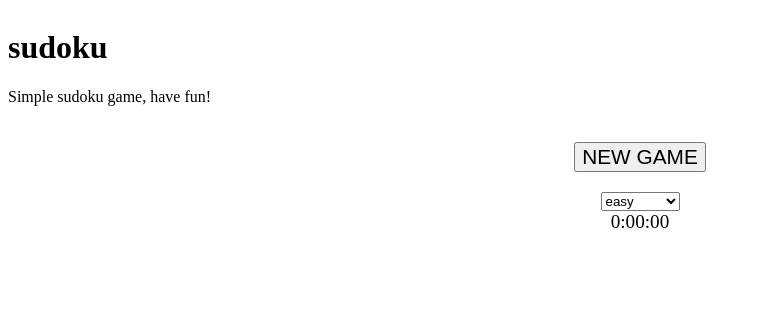
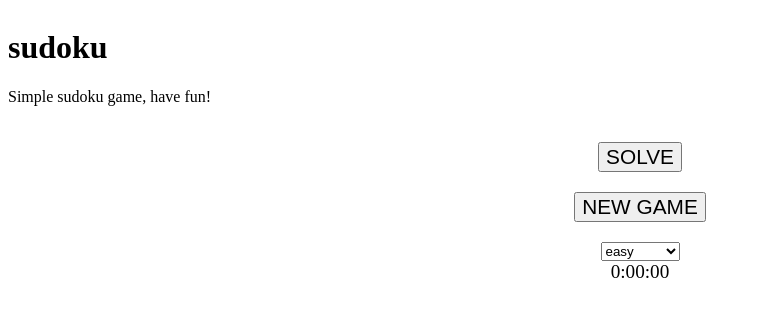
Before and after one commit to wodawodawoda/Sudoku, a React app: page / in a window 1280 px wide. Shown: the top 316 px of the page, without its empty margins (0-760 px from the left). Built offline with nearby package versions, Linux system fonts and the light colour scheme.

Commit message:
Add solve button

```diff
--- a/src/app.sass
+++ b/src/app.sass
@@ -4,7 +4,6 @@
 .sudoku
   display: grid
   grid-gap: 20px
-
 
 .panel
   display: flex
--- a/src/containers/App.js
+++ b/src/containers/App.js
@@ -20,8 +20,9 @@ class App extends Component {
       al: ''
     }
     this.getTemplate = this.getTemplate.bind(this);
-    this.getTime = this.getTime.bind(this);
+    // this.getTime = this.getTime.bind(this);
     this.changeSum= this.changeSum.bind(this);
+    this.solve= this.solve.bind(this);
   }
   getTemplate(event) {
     const level = event.target.nextElementSibling.value;
@@ -49,14 +50,20 @@ class App extends Component {
     if(this.state.run) {this.timer = setInterval(() => this.setState({time: time + 1}), 1000)}
   }
 
-  getTime(time) {
-    console.log(time) // "this.setState is not a function???"
+  // getTime(time) {
+  //   console.log(time) // "this.setState is not a function???"
+  // }
+  solve() {
+    this.setState({
+      template: this.state.solution,
+      run: false
+    })
   }
   render() {
     return(
       <div className="sudoku">
         <Header />
-        <Panel click={this.getTemplate} run={this.state.run} getTime={this.getTime}/>
+        <Panel click={this.getTemplate} solve={this.solve} run={this.state.run}/>
         <Board template={this.state.template} changeSum={this.changeSum}/>
         {this.state.win && <Win click={this.getTemplate} time={this.props.time}/>}
       </div>
--- a/src/containers/Panel.js
+++ b/src/containers/Panel.js
@@ -5,7 +5,9 @@ class Panel extends Component {
   render() {
     return(
       <div className="panel">
+        <button className="panel__btn" onClick={this.props.solve}>solve</button>
         <button className="panel__btn" onClick={event => this.props.click(event)}>new game</button>
+
         <select name="difficulties" id="panelSelect" className="panel__select">
           <option value="easy" className="panel__option">easy</option>
           <option value="medium" className="panel__option">medium</option>
--- a/src/containers/Stoper.js
+++ b/src/containers/Stoper.js
@@ -57,9 +57,7 @@ class App extends React.Component {
       this.setState({
         run: nextProps.run
       })
-      if(this.state.run) this.reset()
-      // if(nextProps.win)
-      this.props.getTime(this.formatTime(this.state.time))
+      // if(this.state.run) this.reset()
     }
     componentWillUpdate(nextProps, nextState) {
         if(nextState.run === true) {
```
